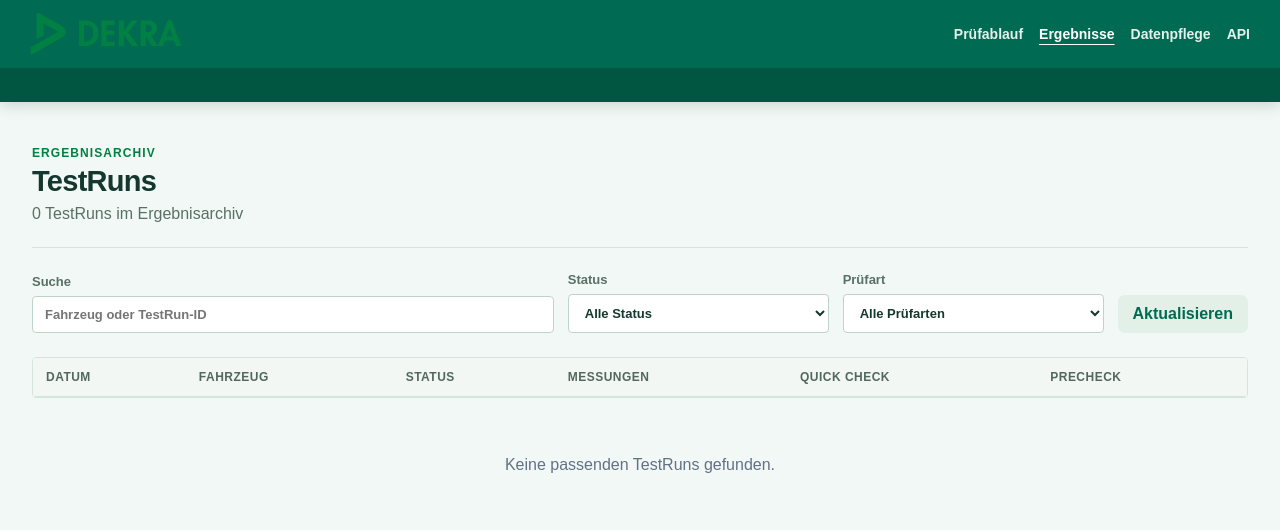
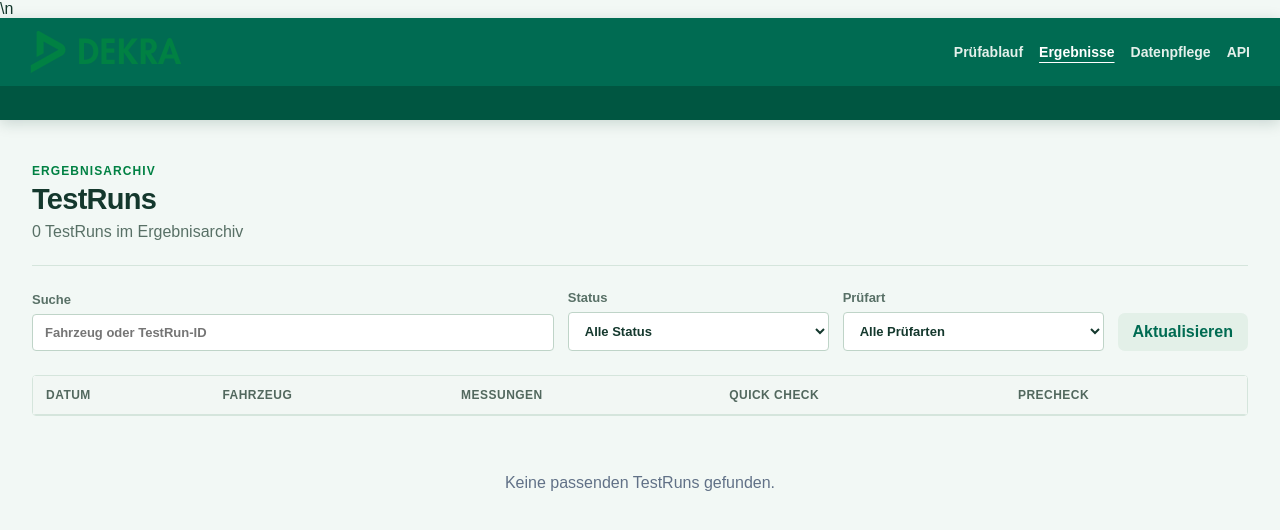
Before and after one commit to timgoettle-wq/Radartest, a FastAPI app: page /results in a window 1280 px wide. Shown: the top 530 px of the page. Run offline with FastAPI, Linux system fonts and the light colour scheme; data that the repository does not hold is empty.

Commit message:
Simplify result archive status display

```diff
--- a/web/templates/results.html
+++ b/web/templates/results.html
@@ -5,7 +5,7 @@
     <meta name="viewport" content="width=device-width, initial-scale=1">
     <title>Radar Testsystem · Ergebnisse</title>
     <link rel="stylesheet" href="/static/style.css">
-    <script src="/static/results.js" defer></script>
+    <script src="/static/chart_tooltip.js" defer></script>\n    <script src="/static/results.js" defer></script>
 </head>
 <body class="results-page">
     <header class="app-header">
@@ -38,7 +38,7 @@
             </div>
             <div class="table-scroll results-table-wrap">
                 <table class="results-table">
-                    <thead><tr><th>Datum</th><th>Fahrzeug</th><th>Status</th><th>Messungen</th><th>Quick Check</th><th>Precheck</th></tr></thead>
+                    <thead><tr><th>Datum</th><th>Fahrzeug</th><th>Messungen</th><th>Quick Check</th><th>Precheck</th></tr></thead>
                     <tbody id="resultsTableBody"></tbody>
                 </table>
             </div>
```
